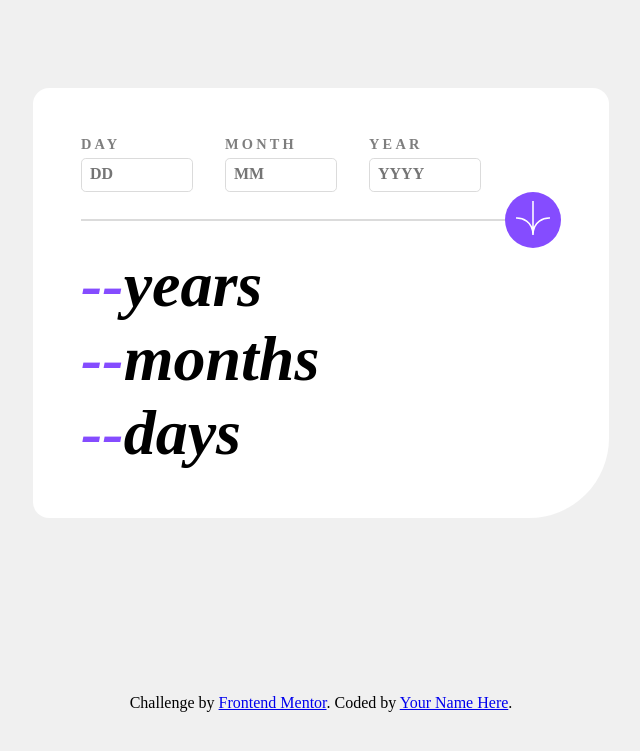
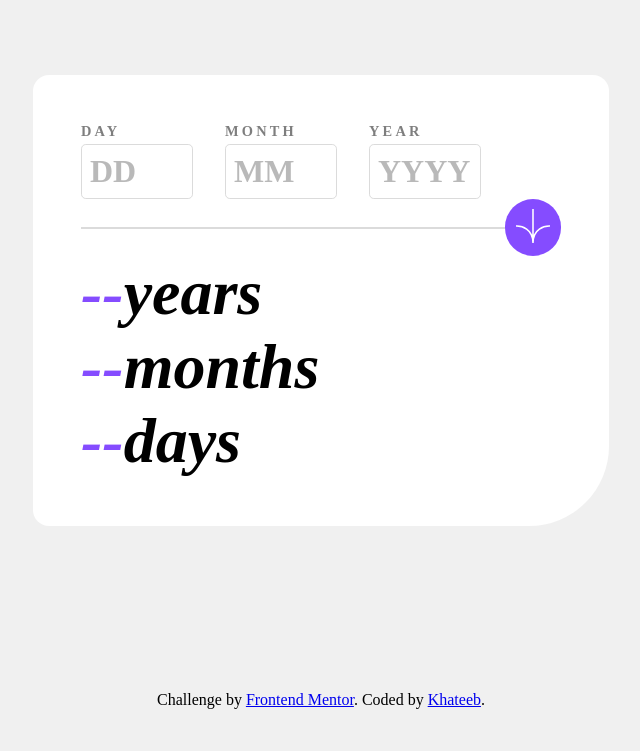
Before and after one commit to khateeboveskey/age-calculator-app, a PHP site: page / in a window 1280 px wide. Shown: the top 751 px of the page, without its empty margins (319-959 px from the left). Run offline with PHP 8.4, Linux system fonts and the light colour scheme.

```diff
--- a/css/style.css
+++ b/css/style.css
@@ -34,20 +34,21 @@ body {
 }
 
 form {
+	margin: 1rem;
 	background-color: var(--White);
 	padding: 3rem;
 	border-radius: 1rem 1rem 5rem 1rem;
 	width: fit-content;
 }
 
-div.inputs {
+.inputs {
 	display: flex;
 	flex-direction: row;
 	gap: 2rem;
 	margin-right: 5rem;
 }
 
-div.input-field {
+.input-field {
 	display: flex;
 	flex-direction: column;
 }
@@ -57,6 +58,8 @@ input {
 	width: 7rem;
 	border-radius: 0.3rem;
 	border: 1px solid var(--Light-grey);
+	font-size: 32px;
+	font-weight: 700;
 }
 
 input:focus {
@@ -67,15 +70,16 @@ form label {
 	text-transform: uppercase;
 	letter-spacing: 0.2rem;
 	font-size: 0.9rem;
-	font-weight: 600;
+	font-weight: 700;
 	margin-bottom: 0.3rem;
 	opacity: 0.5;
 }
 
 input::placeholder {
 	text-transform: uppercase;
-	font-weight: 600;
-	font-size: 1rem;
+	font-weight: 700;
+	opacity: 50%;
+	font-size: 32px;
 }
 
 input[type="number"]::-webkit-inner-spin-button {
@@ -103,6 +107,10 @@ button:hover svg {
 	transform: translate(0px, 5px);
 }
 
+button:active {
+	background-color: var(--Off-black);
+}
+
 div.process-separator {
 	display: flex;
 	flex-direction: row;
@@ -112,10 +120,57 @@ div.process-separator {
 
 .output {
 	font-size: 4rem;
-	font-weight: 900;
+	font-weight: 800;
 	font-style: italic;
 }
 
 .output span {
 	color: var(--primary-purple);
 }
+
+@media (max-width: 650px) {
+	input::placeholder,
+	input,
+	label {
+		font-size: 20px;
+	}
+
+
+	.inputs {
+		gap: 1rem;
+		margin-right: 0;
+		justify-content: space-between;
+	}
+
+	div.process-separator {
+		margin: 2rem 0px;
+	}
+
+	button {
+		position: absolute;
+		left: 50%;
+		transform: translate(-50%, 0px);
+	}
+	form {
+		padding: 1.5rem;
+	}
+	.input-field input {
+		width: 100%;
+	}
+	.input-field {
+		width: 30%;
+	}
+	.output {
+		font-size: 3.5rem;
+	}
+}
+
+@media (max-width: 375px) {
+	.output {
+		font-size: 3rem;
+	}
+}
+
+.attribution {
+	padding: 2rem;
+}
--- a/index.html
+++ b/index.html
@@ -49,7 +49,7 @@
 
   <div class="attribution">
     Challenge by <a href="https://www.frontendmentor.io?ref=challenge" target="_blank">Frontend Mentor</a>.
-    Coded by <a href="#">Your Name Here</a>.
+    Coded by <a href="https://github.com/khateeboveskey">Khateeb</a>.
   </div>
 </body>
 
```
